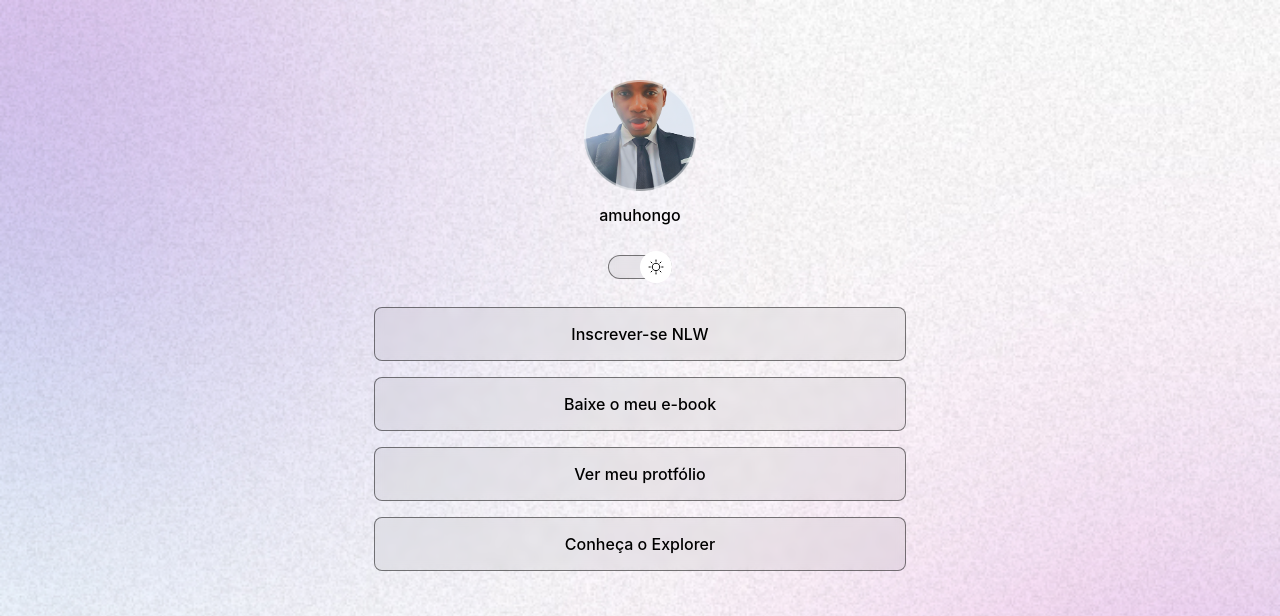
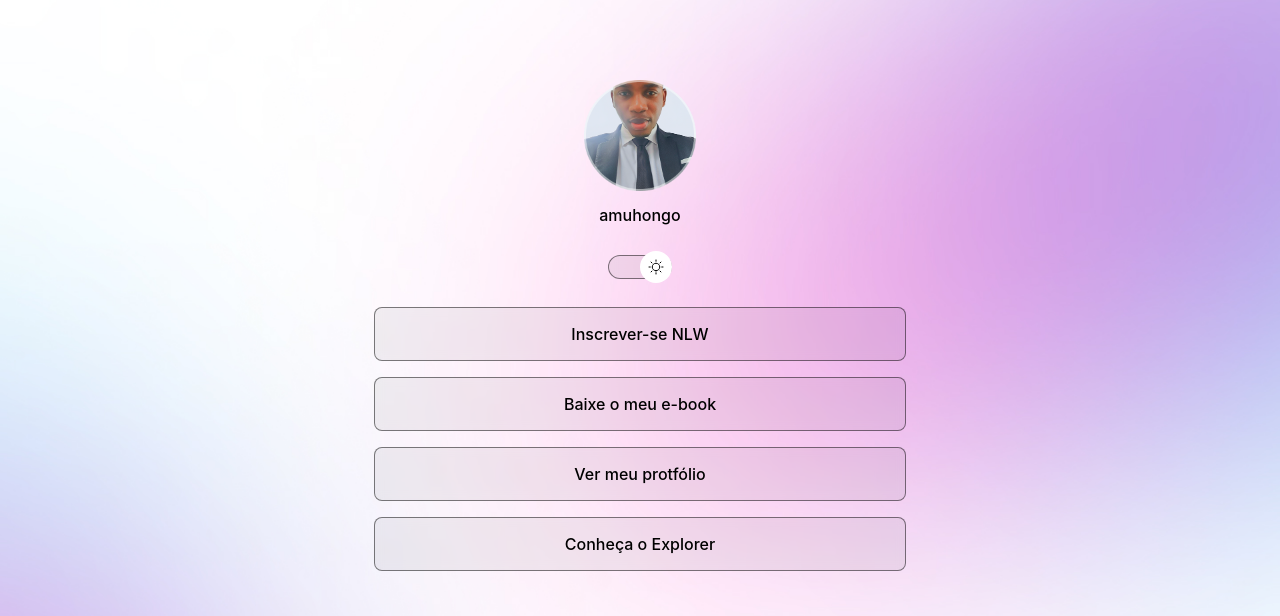
Before and after one commit to amuhongo/projecto, a plain HTML site: page index.html in a window 1280 px wide. Shown: the top 616 px of the page. Drawn offline with nearby package versions, Linux system fonts and the light colour scheme.

Commit message:
change media

```diff
--- a/style.css
+++ b/style.css
@@ -28,6 +28,7 @@
 /* Corpo */
 body {
   background: var(--bg-url) no-repeat top center / cover;
+  height: 100vh;
 }
 
 body * {
@@ -158,3 +159,13 @@ footer {
   text-align: center;
   font-size: 14px;
 }
+/**media queries*/
+
+@media(min-width: 700px){
+  :root{
+      --bg-url:url(./assets/bg-desktop.jpg);
+  }
+  .light{
+      --bg-url:url(./assets/bg-desktop-light.jpg);
+  }
+}
```
